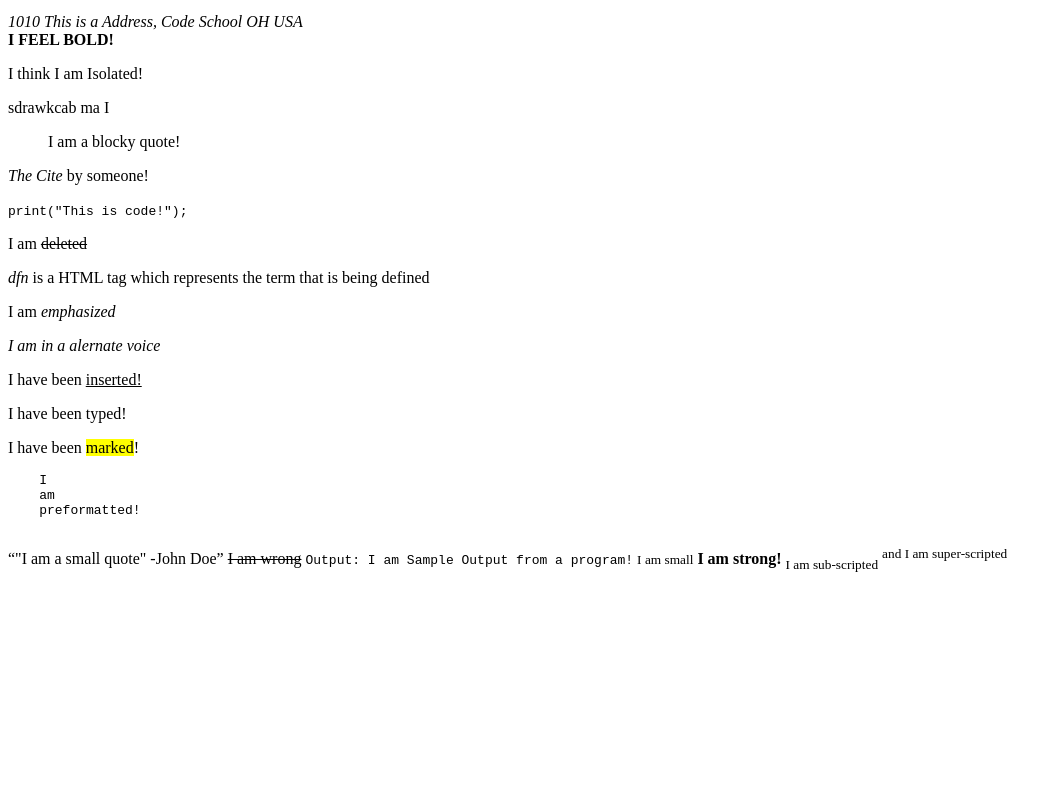
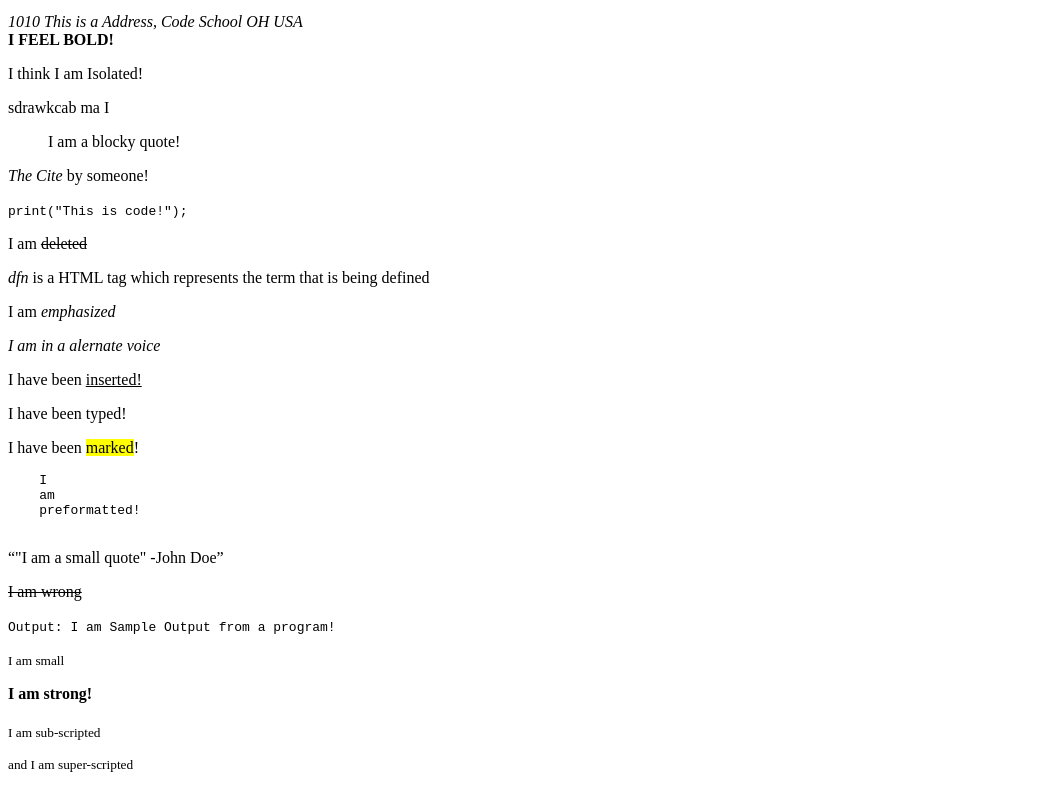
Before and after one commit to MrDiamond123/RandomWebsite, a plain HTML site: page RandomHTML.html in a window 1280 px wide. Shown: the part 387-1183 px from the top of the page, without its empty margins (0-1062 px from the left). Before the commit the page ends 968 px from the top, so only its background shows below. Drawn offline with Linux system fonts and the light colour scheme.

Commit message:
Update RandomHTML.html

```diff
--- a/RandomHTML.html
+++ b/RandomHTML.html
@@ -37,13 +37,13 @@
     am
     preformatted!
     </pre>
-    <q>"I am a small quote" -John Doe</q>
-    <s>I am wrong</s>
-    <samp>Output: I am Sample Output from a program!</samp>
-    <small>I am small</small>
-    <strong>I am strong!</strong>
-    <sub>I am sub-scripted</sub>
-    <sup>and I am super-scripted</sup>
+  <p><q>"I am a small quote" -John Doe</q></p>
+  <p><s>I am wrong</s></p>
+  <p><samp>Output: I am Sample Output from a program!</samp></p>
+  <p><small>I am small</small></p>
+  <p><strong>I am strong!</strong></p>
+  <p><sub>I am sub-scripted</sub></p>
+  <p><sup>and I am super-scripted</sup></p>
 
   </body>
 </html>
```
